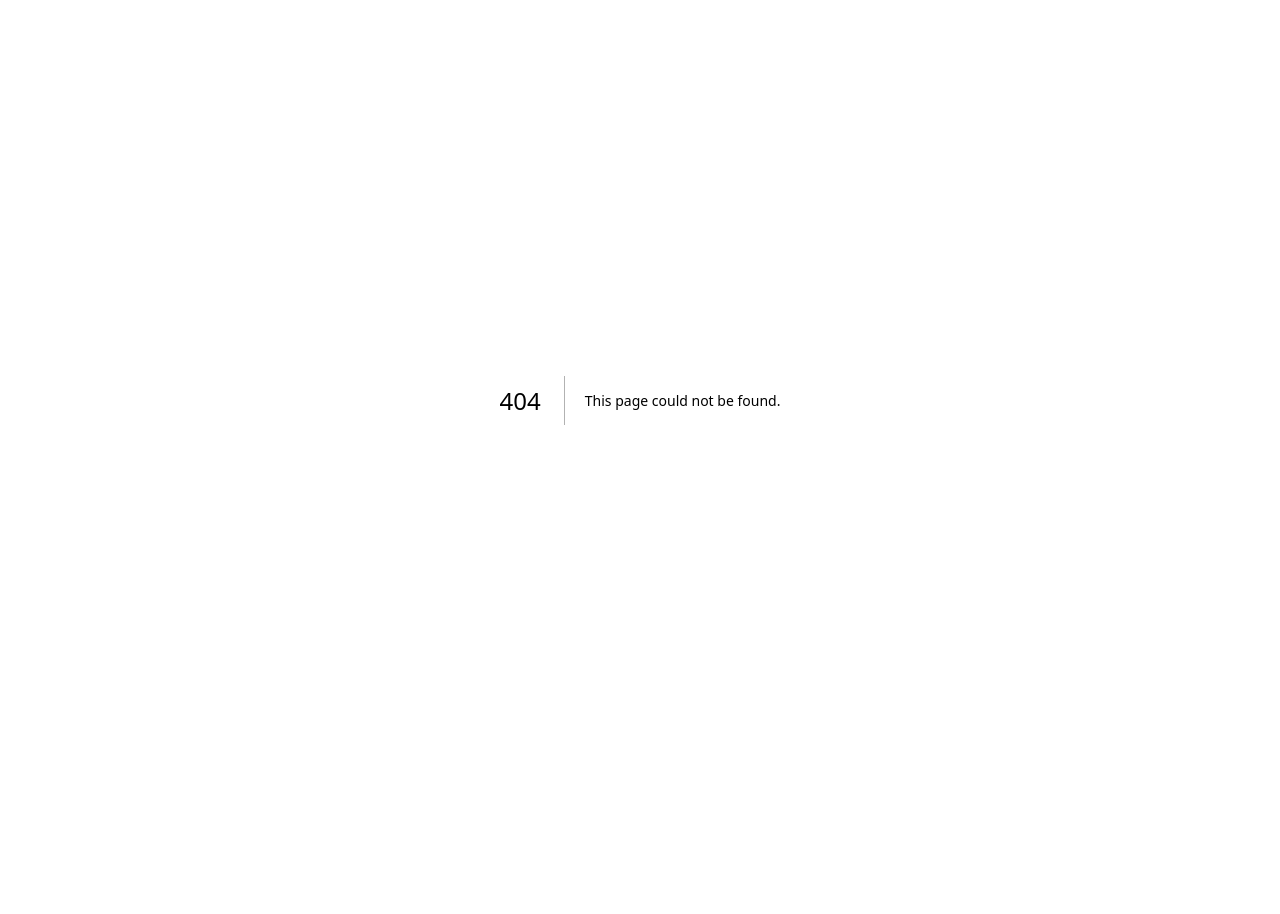
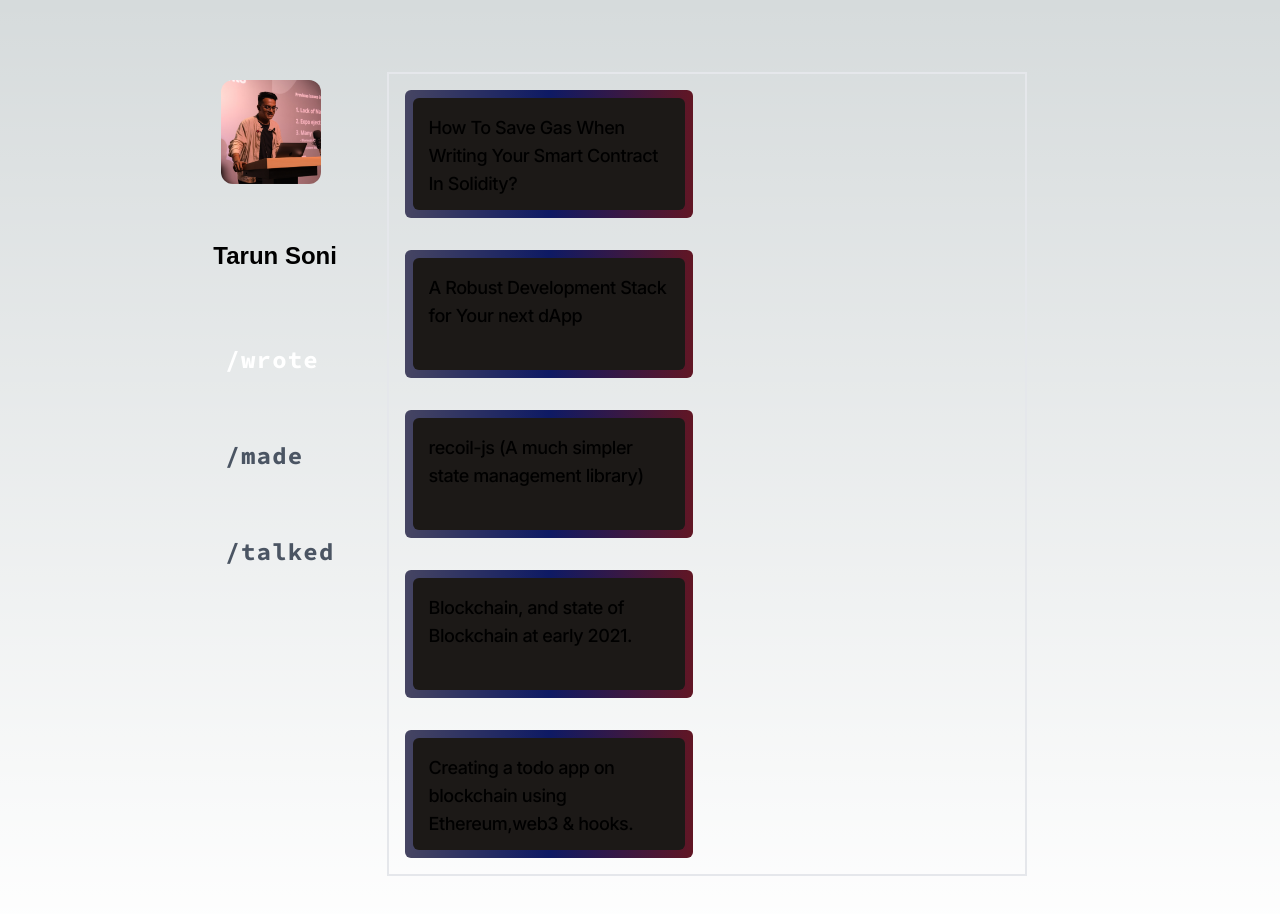
Before and after one commit to tarun-soni/tarun-new-portfolio, a Next.js app: page /wrote in a window 1280 px wide. Before the commit this address had no page. Shown: the top 914 px of the page. Before the commit the page ends 800 px from the top, so only its background shows below. Built offline with nearby package versions, Linux system fonts and the light colour scheme; a web font is replaced by a local one.

Commit message:
moving to page layout

```diff
--- /dev/null
+++ b/src/components/WebSidebar/index.tsx
@@ -0,0 +1,64 @@
+import { WebSidebarProps } from '@/types'
+import { fonts } from '@/utils/fonts'
+import leftSideBarData from '@/utils/leftSidebarData'
+import { motion } from 'framer-motion'
+import Image from 'next/image'
+import Link from 'next/link'
+import { FC } from 'react'
+import profilePic from '/public/images/profilePic-cropped.png'
+
+const WebSidebar: FC<WebSidebarProps> = ({
+  selectedRoute,
+  setSelectedRoute,
+}) => (
+  <div className="flex flex-col w-1/5 h-screen">
+    <div className="flex flex-col justify-center ">
+      <motion.button
+        onClick={() => setSelectedRoute('/about-me')}
+        className="w-28 h-w-28 "
+        whileHover={{
+          scale: 1.07,
+        }}
+        whileTap={{
+          scale: 0.95,
+        }}
+        transition={{
+          duration: 0.1,
+        }}>
+        <Image
+          src={profilePic}
+          alt="profile-photo"
+          width={100}
+          height={100}
+          className="rounded-xl ml-2 my-4"
+        />
+      </motion.button>
+
+      <h1 className={`text-2xl font-semibold mt-10 ${fonts.lexend}`}>
+        Tarun Soni
+      </h1>
+    </div>
+
+    <div className="flex flex-col items-center justify-center w-10/12 h-1/2 ">
+      <ul className="flex flex-col w-full h-full mt-10">
+        {leftSideBarData.map(link => (
+          <div className="space-y-2 my-8" key={link.path}>
+            <Link
+              href={link.path}
+              onClick={() => setSelectedRoute(link.title)}
+              className={`
+              ${fonts.sourceCodePro}
+              text-2xl font-bold text-gray-600  hover:bg-gray-400 hover:bg-opacity-20 rounded-md p-3 py-2
+              tracking-wider
+              ${selectedRoute === link.title && 'text-white '}
+                    `}>
+              {link.title}
+            </Link>
+          </div>
+        ))}
+      </ul>
+    </div>
+  </div>
+)
+
+export default WebSidebar
--- a/src/pages/home/index.tsx
+++ b/src/pages/home/index.tsx
@@ -11,6 +11,8 @@ import MadeSection from '@/components/sections/MadeSection'
 import TalkedSection from '@/components/sections/TalkedSection'
 import twitter from '/public/images/twitter.svg'
 import { MidComponentTitles } from '@/types'
+import Link from 'next/link'
+import WebSidebar from '@/components/WebSidebar'
 
 const Home = () => {
   // set type of selectedRoute title of LeftSideBarData
@@ -25,9 +27,17 @@ const Home = () => {
           setSelectedRoute={setSelectedRoute}
         />
 
+        {/* <Link href="/worked" passHref prefetch={false}>
+          <h1
+            className={`text-xl font-semibold
+            italic
+            ${fonts.sourceCodePro} text-md tracking-wide`}>
+            aaaaaa
+          </h1>
+        </Link> */}
+
         <div className="absolute  right-24 flex align-baseline ">
           <Image src={twitter} alt="twitter" width={30} height={30} />
-
           <button
             onClick={() =>
               window.open('https://twitter.com/tarun_soni_', '_blank')
@@ -72,63 +82,59 @@ const Home = () => {
 
 export default Home
 
-type WebSidebarProps = {
-  selectedRoute: MidComponentTitles
-  setSelectedRoute: React.Dispatch<React.SetStateAction<MidComponentTitles>>
-}
+// const WebSidebar: FC<WebSidebarProps> = ({
+//   selectedRoute,
+//   setSelectedRoute,
+// }) => (
+//   <div className="flex flex-col w-1/5 h-screen">
+//     <div className="flex flex-col justify-center ">
+//       <motion.button
+//         onClick={() => setSelectedRoute('/about-me')}
+//         className="w-28 h-w-28 "
+//         whileHover={{
+//           scale: 1.07,
+//         }}
+//         whileTap={{
+//           scale: 0.95,
+//         }}
+//         transition={{
+//           duration: 0.1,
+//         }}>
+//         <Image
+//           src={profilePic}
+//           alt="profile-photo"
+//           width={100}
+//           height={100}
+//           className="rounded-xl ml-2 my-4"
+//         />
+//       </motion.button>
 
-const WebSidebar: FC<WebSidebarProps> = ({
-  selectedRoute,
-  setSelectedRoute,
-}) => (
-  <div className="flex flex-col w-1/5 h-screen">
-    <div className="flex flex-col justify-center ">
-      <motion.button
-        onClick={() => setSelectedRoute('/about-me')}
-        className="w-28 h-w-28 "
-        whileHover={{
-          scale: 1.07,
-        }}
-        whileTap={{
-          scale: 0.95,
-        }}
-        transition={{
-          duration: 0.1,
-        }}>
-        <Image
-          src={profilePic}
-          alt="profile-photo"
-          width={100}
-          height={100}
-          className="rounded-xl ml-2 my-4"
-        />
-      </motion.button>
+//       <h1 className={`text-2xl font-semibold mt-10 ${fonts.lexend}`}>
+//         Tarun Soni
+//       </h1>
+//     </div>
 
-      <h1 className={`text-2xl font-semibold mt-10 ${fonts.lexend}`}>
-        Tarun Soni
-      </h1>
-    </div>
-
-    <div className="flex flex-col items-center justify-center w-10/12 h-1/2 ">
-      <ul className="flex flex-col w-full h-full mt-10">
-        {leftSideBarData.map(link => (
-          <div className="space-y-2 my-8" key={link.path}>
-            <button
-              onClick={() => setSelectedRoute(link.title)}
-              className={`
-              ${fonts.sourceCodePro}
-              text-2xl font-bold text-gray-600  hover:bg-gray-400 hover:bg-opacity-20 rounded-md p-3 py-2
-              tracking-wider
-              ${selectedRoute === link.title && 'text-white '}
-                    `}>
-              {link.title}
-            </button>
-          </div>
-        ))}
-      </ul>
-    </div>
-  </div>
-)
+//     <div className="flex flex-col items-center justify-center w-10/12 h-1/2 ">
+//       <ul className="flex flex-col w-full h-full mt-10">
+//         {leftSideBarData.map(link => (
+//           <div className="space-y-2 my-8" key={link.path}>
+//             <Link
+//               href={link.path}
+//               onClick={() => setSelectedRoute(link.title)}
+//               className={`
+//               ${fonts.sourceCodePro}
+//               text-2xl font-bold text-gray-600  hover:bg-gray-400 hover:bg-opacity-20 rounded-md p-3 py-2
+//               tracking-wider
+//               ${selectedRoute === link.title && 'text-white '}
+//                     `}>
+//               {link.title}
+//             </Link>
+//           </div>
+//         ))}
+//       </ul>
+//     </div>
+//   </div>
+// )
 
 type MainSectionProps = {
   selectedRoute: MidComponentTitles
--- a/src/pages/index.tsx
+++ b/src/pages/index.tsx
@@ -1,6 +1,20 @@
-import React from 'react'
+import React, { useState } from 'react'
 import Home from './home'
+import WebSidebar from '@/components/WebSidebar'
+import { MidComponentTitles } from '@/types'
 
-const Main = () => <Home />
+const Main = () => {
+  const [selectedRoute, setSelectedRoute] =
+    useState<MidComponentTitles>('/about-me')
+  return (
+    <>
+      <WebSidebar
+        selectedRoute={selectedRoute}
+        setSelectedRoute={setSelectedRoute}
+      />
+      <Home />
+    </>
+  )
+}
 
 export default Main
--- /dev/null
+++ b/src/pages/wrote/index.tsx
@@ -0,0 +1,33 @@
+import Container from '@/components/Container'
+import WebSidebar from '@/components/WebSidebar'
+import WroteSection from '@/components/sections/WroteSection'
+import { MidComponentTitles } from '@/types'
+import React, { useState } from 'react'
+
+function Worked() {
+  const [selectedRoute, setSelectedRoute] =
+    useState<MidComponentTitles>('/wrote')
+  return (
+    <>
+      <Container extendedClasses="w-8/12  mx-auto my-16  flex">
+        <WebSidebar
+          selectedRoute={selectedRoute}
+          setSelectedRoute={setSelectedRoute}
+        />
+        {/* <Container extendedClasses="w-8/12  mx-auto my-16  flex flex-col">
+          <h1 className="text-4xl font-bold">Wrote</h1>
+          <p className="text-lg font-medium text-gray-500">
+            I write about my experiences and learnings.
+          </p>
+        </Container> */}
+        <div className="flex flex-wrap w10/12 border-2 my-2 mx-10">
+          {/* <Container extendedClasses="flex flex=wrap border-red-100 border-2"> */}
+          <WroteSection />
+          {/* </Container> */}
+        </div>
+      </Container>
+    </>
+  )
+}
+
+export default Worked
--- a/src/types/index.ts
+++ b/src/types/index.ts
@@ -16,3 +16,7 @@ export interface CardProps<T> {
 }
 
 export type MidComponentTitles = LeftSideBarData['title'] | '/about-me'
+export type WebSidebarProps = {
+  selectedRoute: MidComponentTitles
+  setSelectedRoute: React.Dispatch<React.SetStateAction<MidComponentTitles>>
+}
```
